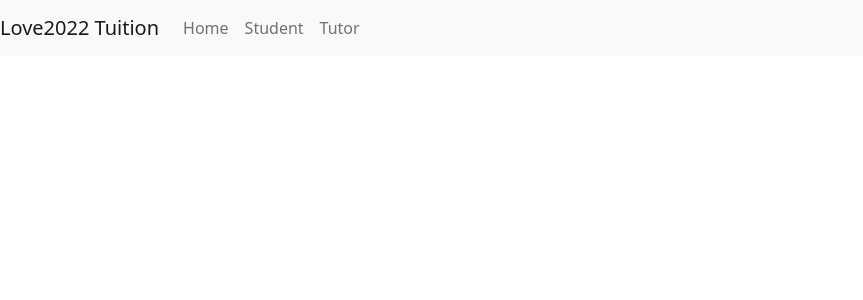
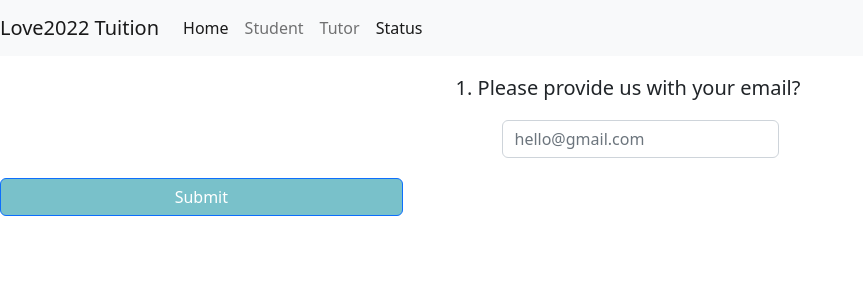
Before and after one commit to lisastriker/tuition-church, an Angular app: page /status in a window 1280 px wide. Before the commit this address led to /. Shown: the top 300 px of the page, without its empty margins (0-863 px from the left). Built offline with nearby package versions, Linux system fonts and the light colour scheme.

Commit message:
Added status

```diff
--- a/src/app/app-routing.module.ts
+++ b/src/app/app-routing.module.ts
@@ -3,11 +3,13 @@ import { RouterModule, Routes } from '@angular/router';
 import { TuteeComponent } from './views/tutee/tutee.component';
 import { TutorComponent } from './views/tutor/tutor.component';
 import { HomeComponent } from './views/home/home.component';
+import { StatusComponent } from './views/status/status.component';
 
 const routes: Routes = [
   { path: 'tutee', component: TuteeComponent },
   { path: 'tutor', component: TutorComponent },
-  {path: "",  component: HomeComponent, pathMatch: "full"}
+  {path: "",  component: HomeComponent, pathMatch: "full"},
+  {path: "status",  component: StatusComponent}
 ];
 
 @NgModule({
--- a/src/app/app.component.html
+++ b/src/app/app.component.html
@@ -15,6 +15,9 @@
       <li class="nav-item">
         <a class="nav-link" routerLink="/tutor" routerLinkActive="active" ariaCurrentWhenActive="page">Tutor</a>
       </li>
+      <li class="nav-item">
+        <a class="nav-link" routerLink="/status" routerLinkActive="active" ariaCurrentWhenActive="page">Status</a>
+      </li>
     </ul>
   </div>
 </nav>
--- a/src/app/app.module.ts
+++ b/src/app/app.module.ts
@@ -9,12 +9,14 @@ import { FormsModule, ReactiveFormsModule } from '@angular/forms';
 import { NgbModule } from '@ng-bootstrap/ng-bootstrap';
 import { HttpClientModule } from '@angular/common/http';
 import { HomeComponent } from './views/home/home.component';
+import { StatusComponent } from './views/status/status.component';
 @NgModule({
   declarations: [
     AppComponent,
     TutorComponent,
     TuteeComponent,
-    HomeComponent
+    HomeComponent,
+    StatusComponent
   ],
   imports: [
     BrowserModule,
--- /dev/null
+++ b/src/app/views/status/status.component.html
@@ -0,0 +1,35 @@
+<div class="row" [formGroup]="emailForm">
+  <div class="row d-flex justify-content-center">
+    <h5 class="d-flex justify-content-center" style="margin-bottom:20px; margin-top:20px;">1. Please provide us with your email?</h5>
+  </div>
+
+  <div class="col-10 d-flex justify-content-center minimum-mid" style="width:100%;">
+    <label>
+    <input type="email" [email]="true" formControlName="email" placeholder="hello@gmail.com" style="width:100%; justify-content: start; margin-right:20px;" class="form-control" (keyup)="onKey($event)"/>
+    </label>
+  </div>
+
+
+  <div class="row d-flex" style="justify-content: space-between; margin-top:20px;">
+    <!--Show submit button if last question-->
+    <div class="col-md-4 col-4">
+      <button style="width:100%; justify-content: end;"class="btn btn-primary" (click)="onSubmit()"
+      >Submit</button>
+    </div>
+  </div>
+
+
+
+  <div *ngFor="let person of matchedEmail" class="box-border">
+    <div class="row col-12">
+      <span class="box"></span>{{person.name}}
+    </div>
+    <div class="row col-12">
+      <div class="col-4" *ngFor="let subject of person.subjects">
+        {{subject}}
+      </div>
+    </div>
+
+
+  </div>
+</div>
--- /dev/null
+++ b/src/app/views/status/status.component.scss
@@ -0,0 +1,13 @@
+.box{
+  height:40px;
+  width:40px;
+  border-radius: 50%;
+  background-color: #79C1CA;
+}
+
+.button-boxes{
+  border-radius:10px;
+  background-color:#79C1CA;
+  color:black;
+  height:30px;
+}
--- /dev/null
+++ b/src/app/views/status/status.component.ts
@@ -0,0 +1,48 @@
+import { Component } from '@angular/core';
+import { FormArray, FormBuilder, FormControl, FormGroup, Validators } from '@angular/forms';
+import { HttpClient, HttpHeaders } from '@angular/common/http';
+@Component({
+  selector: 'app-status',
+  templateUrl: './status.component.html',
+  styleUrls: ['./status.component.scss']
+})
+export class StatusComponent {
+  emailForm:FormGroup
+  baseUrl = "https://tuition-382404.as.r.appspot.com"
+  matchedEmail: Array<any>
+  constructor(
+    private fb: FormBuilder,
+    private http: HttpClient
+  ){
+    this.emailForm = this.createEmailFormGroup();
+    this.matchedEmail = []
+  }
+
+  createEmailFormGroup(): FormGroup {
+    return this.fb.group({
+      email:[""]
+    });
+  }
+
+  onKey(event:any) {
+    const inputValue = event.target.value;
+  }
+
+
+  onSubmit(){
+    const headerDict = {
+      'Content-Type': 'application/json',
+      'Accept': 'application/json',
+      'Access-Control-Allow-Headers': 'Content-Type',
+    }
+
+    var formData = {
+      email:this.emailForm.get("email")?.value,
+     }
+     this.matchedEmail = [];
+     this.http.post<any>(`${this.baseUrl}/retrieve_persons/`, formData, {headers:new HttpHeaders(headerDict)}).subscribe(data => {
+        this.matchedEmail = data
+    })
+  }
+
+}
```
Also changed, not shown: 1 other file (tests, documents, lock files or other folders).
